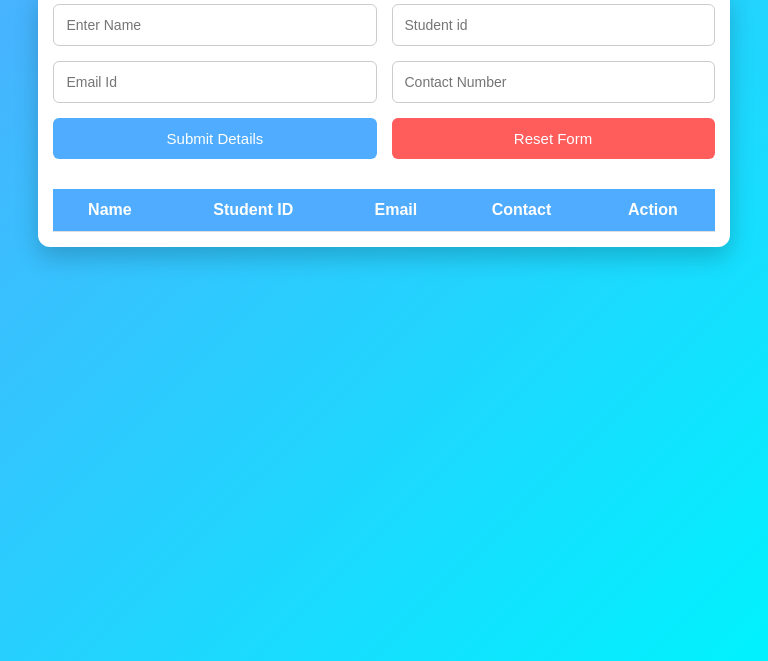
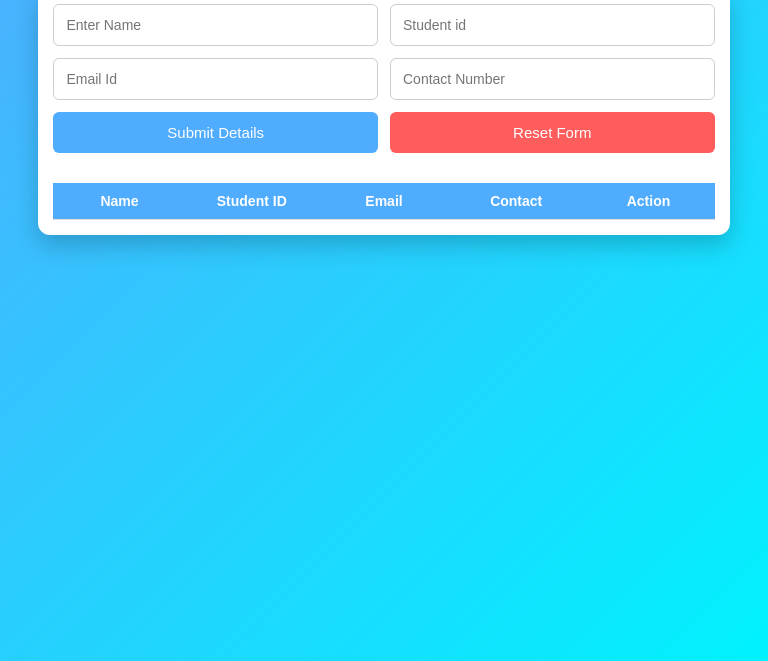
Before and after one commit to DevelopAkhilesh/student-registration-form, a plain HTML site: page index.html in a window 768 px wide. Shown: the part 139-800 px from the top of the page. Drawn offline with Linux system fonts and the light colour scheme.

Commit message:
update in respensiveness

```diff
--- a/style.css
+++ b/style.css
@@ -91,7 +91,7 @@ thead{
 }
 
 th, td{
-    padding:12px;
+    padding:6px;
     text-align:center;
     border-bottom:1px solid #ddd;
 }
@@ -190,7 +190,7 @@ tbody tr:hover{
     color:white;
     border-radius:4px;
     cursor:pointer;
-
+    margin-left: 2px;
     margin-top: 5px;
 }
 .edit_data_btn{
@@ -200,6 +200,7 @@ tbody tr:hover{
     padding:6px ;
     color:white;
     border-radius:4px;
+
     cursor:pointer;
 }
 
@@ -207,7 +208,7 @@ tbody tr:hover{
 
 
 /* Mobile Responsive Table */
-@media (max-width:600px){
+@media (max-width:640px){
     #main_form{
     grid-template-columns:1fr;
 }
@@ -288,3 +289,40 @@ tbody tr:hover{
 
 
 }
+
+
+@media (min-width:641px) and (max-width:1024px){
+
+.container{
+    width:90%;
+}
+
+/* Form two columns */
+#main_form{
+    grid-template-columns:1fr 1fr;
+    gap:12px;
+}
+
+/* Table adjustments */
+table{
+    width:100%;
+    table-layout:fixed;
+}
+
+th, td{
+    padding:10px;
+    font-size:14px;
+}
+
+td{
+    word-break:break-word;
+}
+
+/* Buttons side by side */
+.edit_data_btn,
+.delete_data_btn{
+    padding:8px 12px;
+    word-break: normal;
+}
+
+}
```
